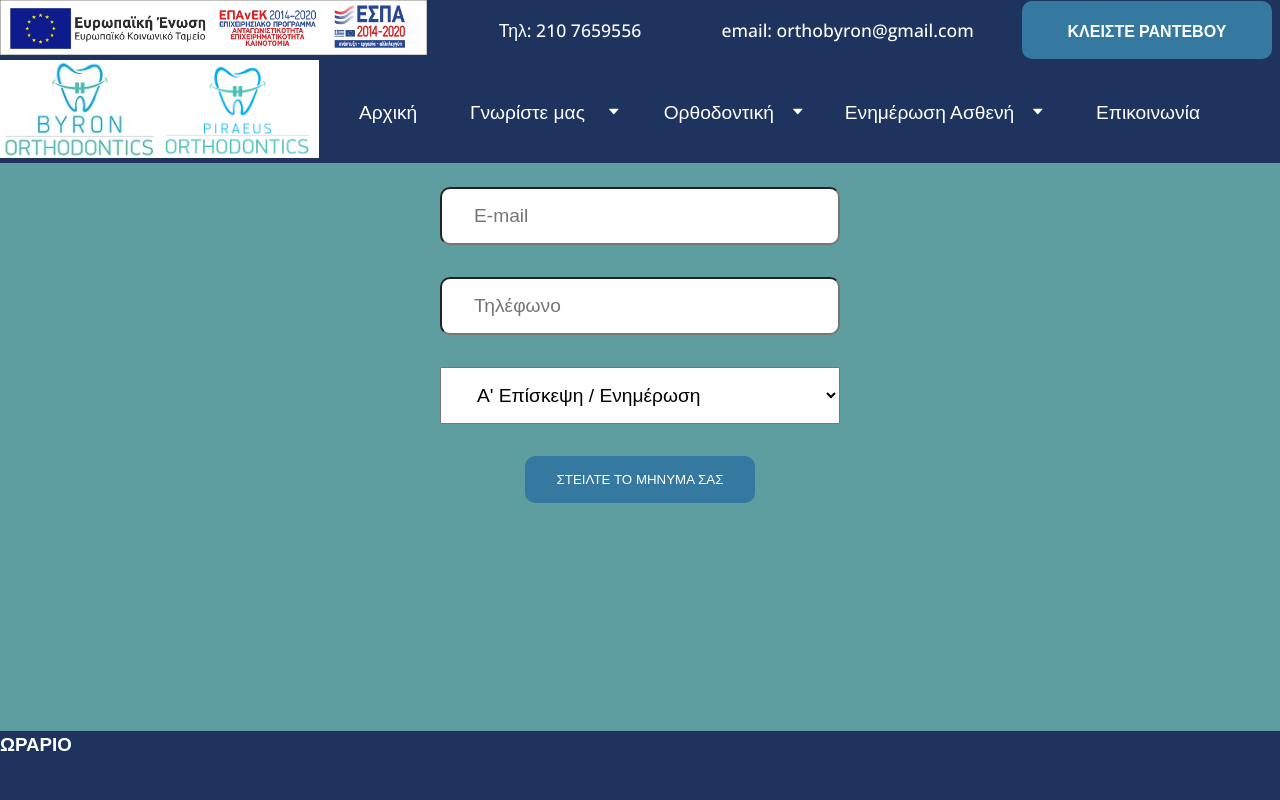
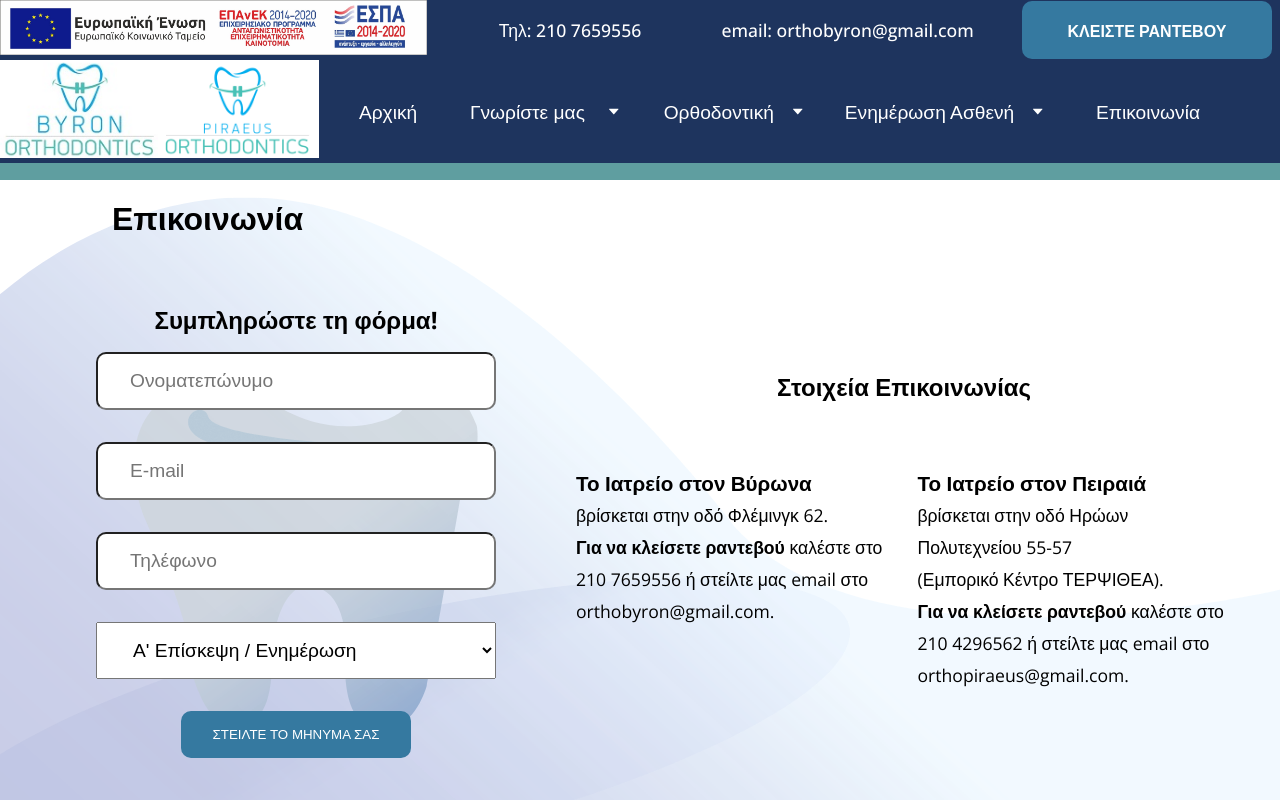
Before and after one commit to 3vilBonobo/orthobyron.gr, a React (Create React App) app: page /contact in a window 1280 px wide. Shown: the top 800 px of the page. Built offline with nearby package versions, Linux system fonts and the light colour scheme; the HTML template or start-up script is replaced by a standard one.

Commit message:
add basic contact styles

```diff
--- a/src/components/Form.js
+++ b/src/components/Form.js
@@ -30,7 +30,7 @@ const Form = () => {
   };
   return (
     <StyledFormContainer>
-      <StyledFormTitle>Επικοινωνήστε μαζί μας!</StyledFormTitle>
+      <StyledFormTitle>Συμπληρώστε τη φόρμα!</StyledFormTitle>
       <StyledForm onSubmit={handleSubmit(submitForm)}>
         <StyledFormInput
           type="text"
--- /dev/null
+++ b/src/components/Styles/Contact.style.js
@@ -0,0 +1,49 @@
+import styled from 'styled-components';
+
+export const StyledContactMainSection = styled.div`
+  background-color: #fff;
+  background-image: url('images/tooth_bg.svg');
+  background-size: cover;
+  display: flex;
+  flex-direction: column;
+  align-items: center;
+  justify-content: flex-start;
+  width: 100%;
+  padding: 1rem;
+  position: relative;
+  top: 180px;
+`;
+
+export const StyledContactTitle = styled.h1`
+  align-self: start;
+  padding-left: 6rem;
+`;
+
+export const StyledContactContainer = styled.div`
+  display: flex;
+  flex-direction: row;
+  align-items: center;
+  padding: 1rem;
+`;
+
+export const StyledContactInfo = styled.div`
+  display: flex;
+  flex-direction: column;
+  align-items: center;
+  justify-content: start;
+`;
+export const StyledContactInfoTitle = styled.h2`
+  padding-block: 1rem 3rem;
+`;
+export const StyledContactInfoWrapper = styled.div`
+  display: flex;
+  flex-direction: row;
+  align-items: flex-start;
+  justify-content: center;
+`;
+export const StyledContactClinicsInfo = styled.div`
+  max-width: 360px;
+  font-size: 1.1rem;
+  line-height: 2rem;
+  padding: 1rem;
+`;
--- a/src/components/routes/Contact.js
+++ b/src/components/routes/Contact.js
@@ -1,10 +1,39 @@
 import Form from '../Form';
+import { iatreia } from '../../data/data';
+import {
+  StyledContactMainSection,
+  StyledContactTitle,
+  StyledContactContainer,
+  StyledContactInfo,
+  StyledContactInfoWrapper,
+  StyledContactInfoTitle,
+  StyledContactClinicsInfo,
+} from '../styles/Contact.style';
 
 const Contact = () => {
   return (
-    <div>
-      <Form />
-    </div>
+    <StyledContactMainSection>
+      <StyledContactTitle>Επικοινωνία</StyledContactTitle>
+      <StyledContactContainer>
+        <Form />
+        <StyledContactInfo>
+          <StyledContactInfoTitle>Στοιχεία Επικοινωνίας</StyledContactInfoTitle>
+
+          <StyledContactInfoWrapper>
+            <StyledContactClinicsInfo
+              dangerouslySetInnerHTML={{
+                __html: iatreia.byron.info,
+              }}
+            ></StyledContactClinicsInfo>
+            <StyledContactClinicsInfo
+              dangerouslySetInnerHTML={{
+                __html: iatreia.piraeus.info,
+              }}
+            ></StyledContactClinicsInfo>
+          </StyledContactInfoWrapper>
+        </StyledContactInfo>
+      </StyledContactContainer>
+    </StyledContactMainSection>
   );
 };
 
```
